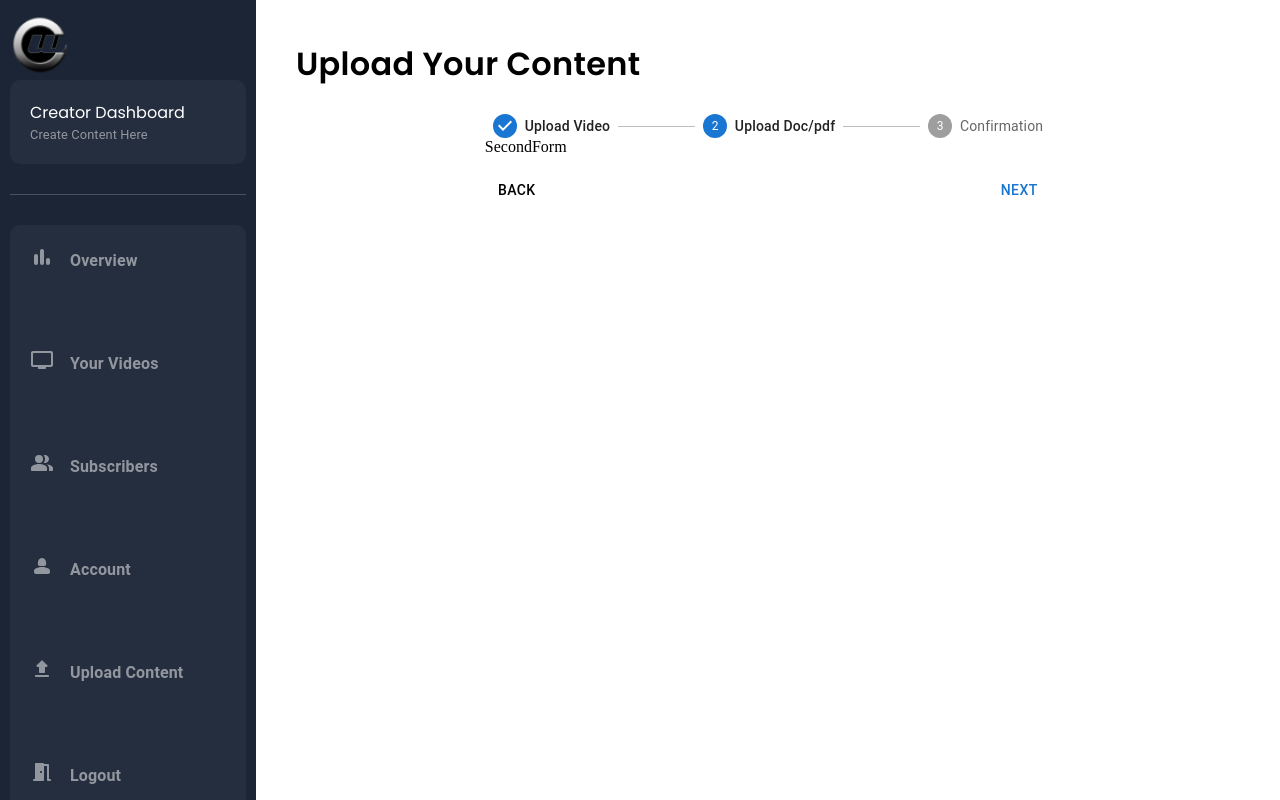
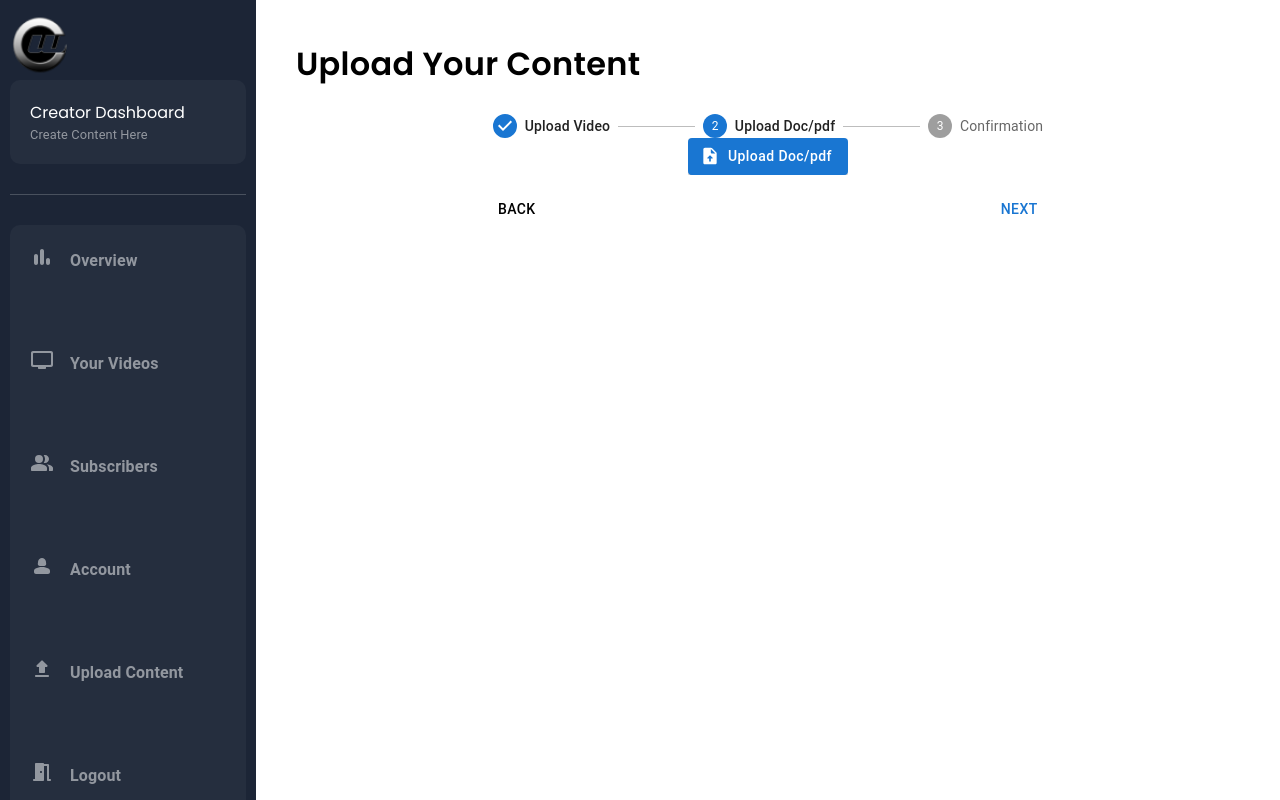
Before and after one commit to Centum-World-NFT/centum-world-NFT-creator-portal, a React (Vite) app: page /creatorDashboard/uploadVideo in a window 1280 px wide. Both pictures are taken after a click on the button "NEXT". Built offline with nearby package versions, Linux system fonts and the light colour scheme.

Commit message:
seconds form developed succesfully

```diff
--- a/src/components/auth/Singup.jsx
+++ b/src/components/auth/Singup.jsx
@@ -1,5 +1,6 @@
 import {
   Box,
+  Button,
   DialogActions,
   DialogContent,
   Typography,
--- a/src/components/forms/secondform/SecondForm.jsx
+++ b/src/components/forms/secondform/SecondForm.jsx
@@ -1,9 +1,57 @@
-import React from 'react'
+import { Box, Button, Typography } from "@mui/material";
+import React, { useState } from "react";
+import { VisuallyHiddenInput, WrapperBox } from "./SecondFormStyle";
+import { UploadFileRounded } from "@mui/icons-material";
+import { useDispatch, useSelector } from "react-redux";
+import { setUploadPdf } from "../../../redux/slices/formSlice";
 
 const SecondForm = () => {
+  const dispatch = useDispatch();
+  const form = useSelector((state) => state.form);
+
+  const handleFileChange = (e) => {
+    const file = e.target.files[0];
+    if (file) {
+      const fileReader = new FileReader();
+      fileReader.onload = (e) => {
+        dispatch(setUploadPdf(e.target.result));
+      };
+      fileReader.readAsDataURL(file);
+    }
+  };
+
   return (
-    <div>SecondForm</div>
-  )
-}
+    <WrapperBox>
+      <Box
+        sx={{ display: "flex", alignItems: "center", flexDirection: "column" }}
+      >
+        <Button
+          component="label"
+          variant="contained"
+          startIcon={<UploadFileRounded />}
+          sx={{
+            textTransform: "inherit",
+          }}
+        >
+          Upload Doc/pdf
+          <VisuallyHiddenInput
+            type="file"
+            style={{ display: "none" }}
+            onChange={handleFileChange}
+          />
+        </Button>
+      </Box>
+      {form.uploadPdf && (
+        <>
+          <iframe
+            title="PDF Preview"
+            src={form.uploadPdf}
+            style={{ width: "100%", height: "600px" }}
+          />
+        </>
+      )}
+    </WrapperBox>
+  );
+};
 
-export default SecondForm
+export default SecondForm;
--- a/src/components/forms/secondform/SecondFormStyle.jsx
+++ b/src/components/forms/secondform/SecondFormStyle.jsx
@@ -0,0 +1,20 @@
+import {styled} from "@mui/system"
+
+export const WrapperBox = styled("div")({
+    display: "flex",
+    alignItems: "center",
+    justifyContent: "center",
+    flexDirection: "column",
+})
+
+export const VisuallyHiddenInput = styled("input")({
+    clip: "rect(0 0 0 0)",
+    clipPath: "inset(50%)",
+    height: 1,
+    overflow: "hidden",
+    position: "absolute",
+    bottom: 0,
+    left: 0,
+    whiteSpace: "nowrap",
+    width: 1,
+  });
--- a/src/redux/slices/formSlice.js
+++ b/src/redux/slices/formSlice.js
@@ -7,6 +7,7 @@ const formSlice = createSlice({
     uploadVideo: null,
     videoTitle: "",
     videoDescription: "",
+    uploadPdf: null,
   },
   reducers: {
     setUploadThumbnail: (state, action) => {
@@ -22,6 +23,9 @@ const formSlice = createSlice({
     setVideoDescription: (state, action) => {
       state.videoDescription = action.payload;
     },
+    setUploadPdf: (state, action) => {
+      state.uploadPdf = action.payload;
+    },
   },
 });
 
@@ -30,5 +34,6 @@ export const {
   setUploadVideo,
   setVideoTitle,
   setVideoDescription,
+  setUploadPdf,
 } = formSlice.actions;
 export default formSlice.reducer;
```
